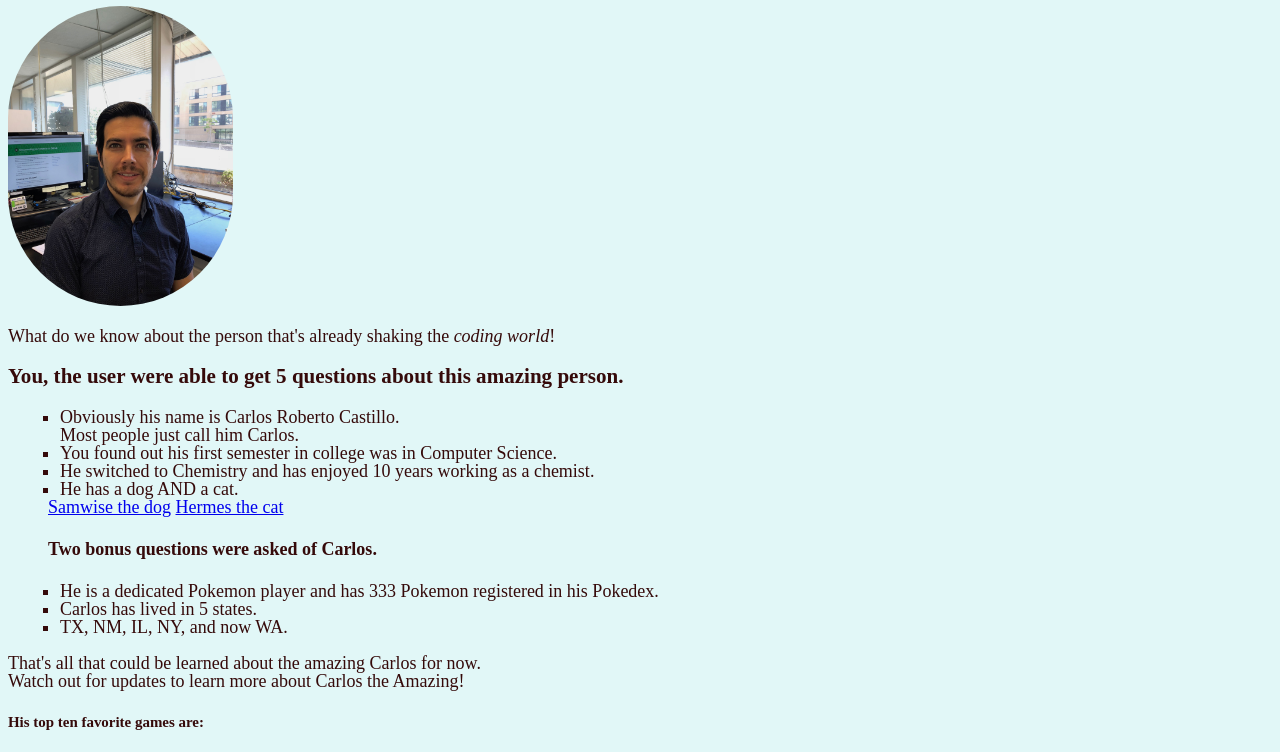
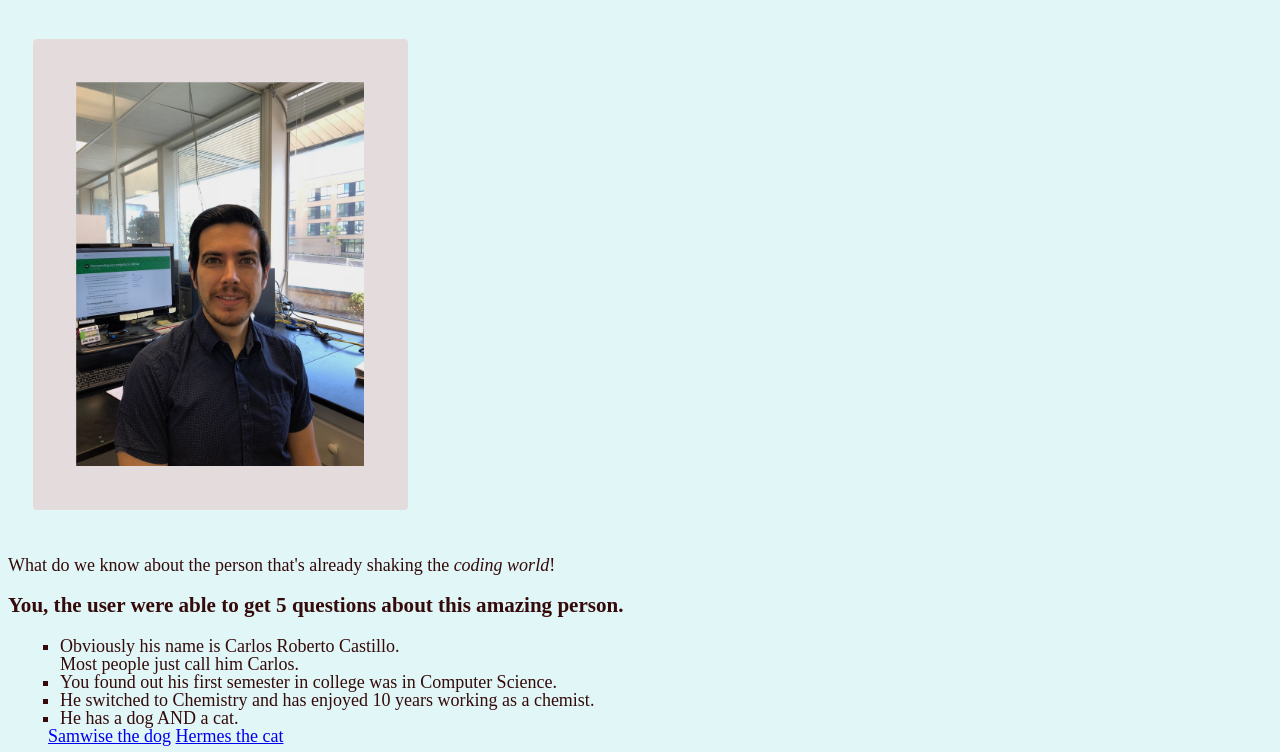
Before and after one commit to castillocarlosr/Carlos-Profile, a plain HTML site: page index.html in a window 1280 px wide. Shown: the part 124-876 px from the top of the page. Drawn offline with nearby package versions, Linux system fonts and the light colour scheme.

Commit message:
changing css style  added hover

```diff
--- a/css/style.css
+++ b/css/style.css
@@ -1,5 +1,6 @@
 body {
     background-color: rgb(225, 247, 247);
+    align-content: center;
 }
 header{
     background-color: aquamarine;
@@ -18,9 +19,20 @@ main{
     color: rgb(53, 10, 10);
 }
 img{
-
-    height: 300px;
-    border-radius: 222px;
+    /* height: 300px;
+    border-radius: 222px; */
+    display: inline-block;
+    width: 16em;
+    margin: 1.4em;
+    border-radius: 4px;
+    background-color:rgb(228, 220, 220);
+    padding: 2.4em;
+    transition-property: background, border-radius;
+    transition-duration: .2s, 1s;
+    transition-timing-function: linear;
+}
+img:hover{
+    border-radius: 24%;
 }
 section.profile{
     text-align: center;
```
